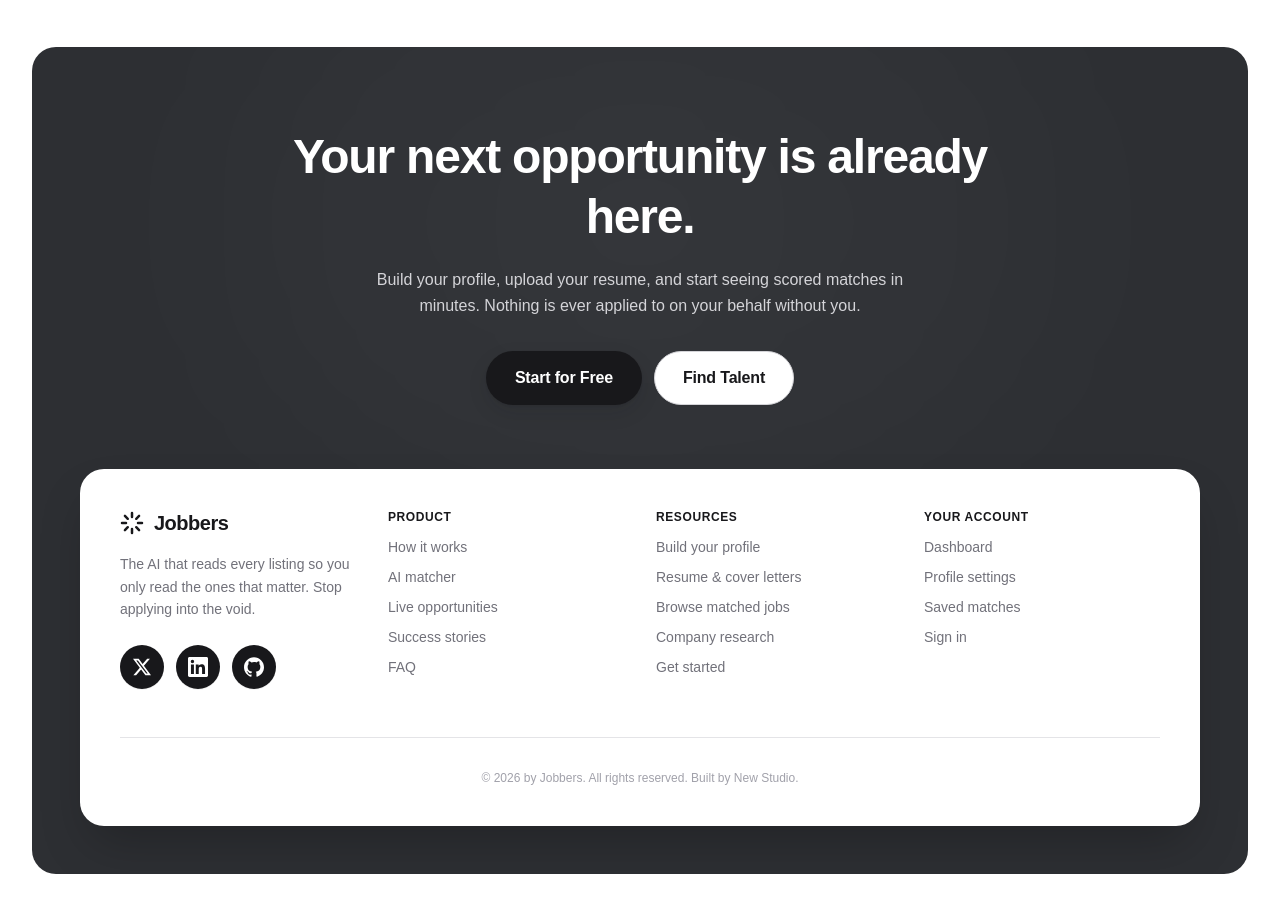
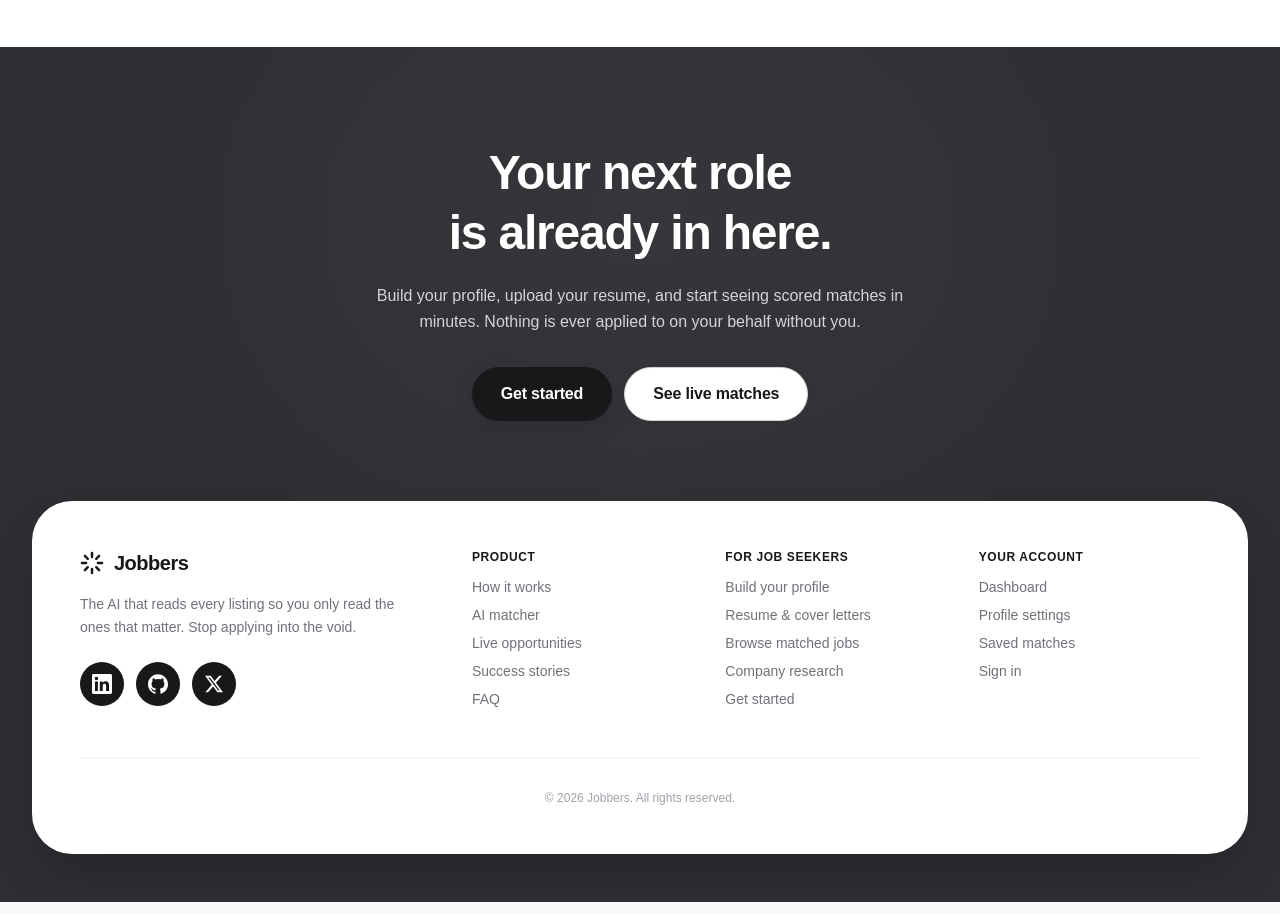
Before and after one commit to Muideen7/Jobbers, a Next.js app: page / in a window 1280 px wide. Shown: the part 6160-7074 px from the top of the page. Built offline with nearby package versions, Linux system fonts and the light colour scheme; no server answers; a web font is replaced by a local one.

Commit message:
Revert "feat(homepage): rounded dark footer shell — pre-footer CTA + white footer card"
This reverts commit 88eec4fb159107745126e5b1149d6fc88fe7eb7e.

```diff
--- a/components/homepage/LandingFooter.tsx
+++ b/components/homepage/LandingFooter.tsx
@@ -18,7 +18,7 @@ const footerColumns: ReadonlyArray<{
     ],
   },
   {
-    heading: "Resources",
+    heading: "For job seekers",
     links: [
       { href: "/profile", label: "Build your profile" },
       { href: "/profile", label: "Resume & cover letters" },
@@ -38,11 +38,10 @@ const footerColumns: ReadonlyArray<{
   },
 ];
 
-// Spec order: X first, then LinkedIn, then GitHub (no ProductHunt presence).
 const socialLinks = [
-  { href: "https://x.com/OlayeyeMuideen", label: "X" },
   { href: "https://www.linkedin.com/in/muideen7", label: "LinkedIn" },
   { href: "https://github.com/muideen7", label: "GitHub" },
+  { href: "https://x.com/OlayeyeMuideen", label: "X" },
 ] as const;
 
 type SocialLabel = (typeof socialLinks)[number]["label"];
@@ -74,28 +73,17 @@ const socialIcons: Record<SocialLabel, ReactNode> = {
   ),
 };
 
-/**
- * Pre-footer CTA + footer, one design-spec unit: a rounded dark charcoal
- * wrapper (`bg-inverse` — the "#18181B or similar" the spec allows, kept off
- * `bg-ink` so the near-black `.btn-primary` fill still reads against it;
- * ui-rules.md bans accent-filled buttons) whose top half is the centred CTA
- * ("Your next opportunity is already here." / Start for Free + Find Talent)
- * and whose bottom half is an inner white card with the 4-column link grid,
- * a subtle divider and the dynamic copyright line.
- *
- * Both CTAs route to `/login` — there is no employer surface yet, so
- * "Find Talent" is a sign-in doorway like "Start for Free".
- */
 export function LandingFooter() {
   return (
-    <footer className="w-full px-4 sm:px-6 lg:px-8 pb-6 sm:pb-10">
-      <div className="max-w-[1440px] mx-auto relative overflow-hidden rounded-3xl bg-inverse text-inverse-foreground p-5 sm:p-8 lg:p-12">
+    <footer className="w-full text-inverse-foreground pt-16 sm:pt-24 pb-8 sm:pb-12 relative overflow-hidden bg-inverse">
       <div className="absolute top-0 left-1/2 -translate-x-1/2 w-[700px] h-[350px] bg-surface/5 rounded-full blur-[140px] pointer-events-none" />
 
-        {/* Top half — pre-footer CTA */}
-        <div className="relative z-10 text-center max-w-3xl mx-auto space-y-5 pt-4 sm:pt-8">
+      <div className="max-w-[1440px] mx-auto px-4 sm:px-6 lg:px-8 relative z-10">
+        <div className="text-center max-w-3xl mx-auto space-y-5">
           <h2 className="text-3xl sm:text-4xl md:text-5xl font-bold tracking-tight text-inverse-foreground leading-tight">
-            Your next opportunity is already here.
+            Your next role
+            <br />
+            is already in here.
           </h2>
 
           <p className="text-text-faint text-sm sm:text-base max-w-xl mx-auto leading-relaxed">
@@ -108,21 +96,20 @@ export function LandingFooter() {
               href="/login"
               className="btn btn-primary"
             >
-              Start for Free
+              Get started
             </Link>
             <Link
-              href="/login"
+              href="/find-jobs"
               className="btn btn-secondary"
             >
-              Find Talent
+              See live matches
             </Link>
           </div>
         </div>
 
-        {/* Bottom half — inner white footer card */}
-        <div className="relative z-10 mt-12 sm:mt-16 rounded-3xl bg-surface text-text-primary p-8 sm:p-10 shadow-2xl">
-          <div className="grid grid-cols-1 md:grid-cols-4 gap-8">
-            <div className="space-y-4">
+        <div className="mt-14 sm:mt-20 bg-surface text-text-primary rounded-[32px] sm:rounded-[40px] p-8 sm:p-12 shadow-2xl">
+          <div className="grid grid-cols-1 md:grid-cols-12 gap-10 lg:gap-14">
+            <div className="md:col-span-4 space-y-4">
               <div className="flex items-center gap-2.5">
                 <span className="text-text-primary flex">
                   <JobbersIcon className="w-6 h-6" />
@@ -135,7 +122,7 @@ export function LandingFooter() {
                 into the void.
               </p>
 
-              <div className="flex flex-wrap items-center gap-3 pt-2">
+              <div className="flex items-center gap-3 pt-2">
                 {socialLinks.map((social) => (
                   <a
                     key={social.label}
@@ -151,12 +138,13 @@ export function LandingFooter() {
               </div>
             </div>
 
+            <div className="md:col-span-8 grid grid-cols-2 sm:grid-cols-3 gap-8">
               {footerColumns.map((column) => (
-              <div key={column.heading}>
+                <div key={column.heading} className="space-y-3">
                   <h3 className="text-xs font-semibold text-text-primary uppercase tracking-wider">
                     {column.heading}
                   </h3>
-                <ul className="mt-3 space-y-2.5 text-xs sm:text-sm text-text-secondary">
+                  <ul className="space-y-2 text-xs sm:text-sm text-text-secondary">
                     {column.links.map((link) => (
                       <li key={link.label}>
                         <Link
@@ -171,9 +159,10 @@ export function LandingFooter() {
                 </div>
               ))}
             </div>
+          </div>
 
-          <div className="mt-12 pt-8 border-t border-border text-center text-xs text-text-muted">
-            &copy; {new Date().getFullYear()} by Jobbers. All rights reserved. Built by New Studio.
+          <div className="mt-12 pt-8 border-t border-border-light text-center text-xs text-inverse-muted">
+            &copy; {new Date().getFullYear()} Jobbers. All rights reserved.
           </div>
         </div>
       </div>
```
Also changed, not shown: context/progress-tracker.md (+5 -20 lines). Lines whose indentation alone changed are shown as unchanged.
